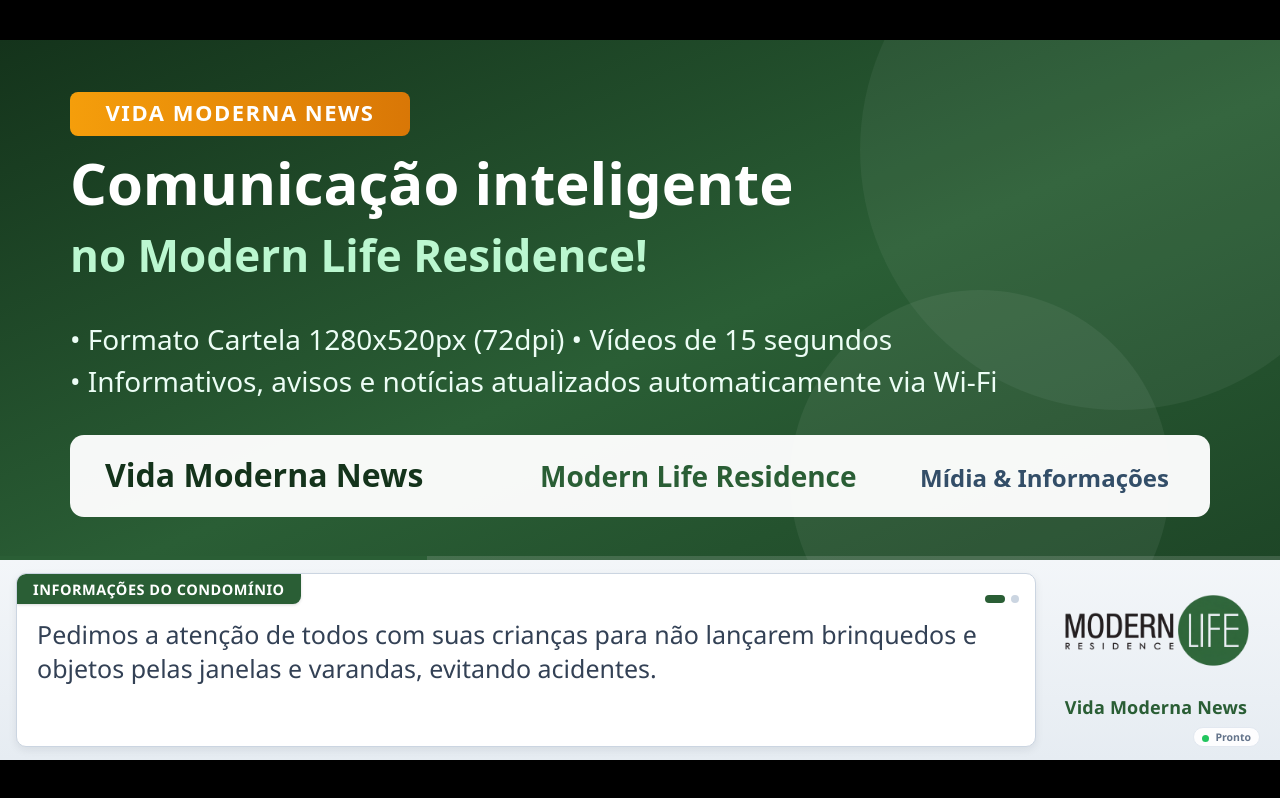
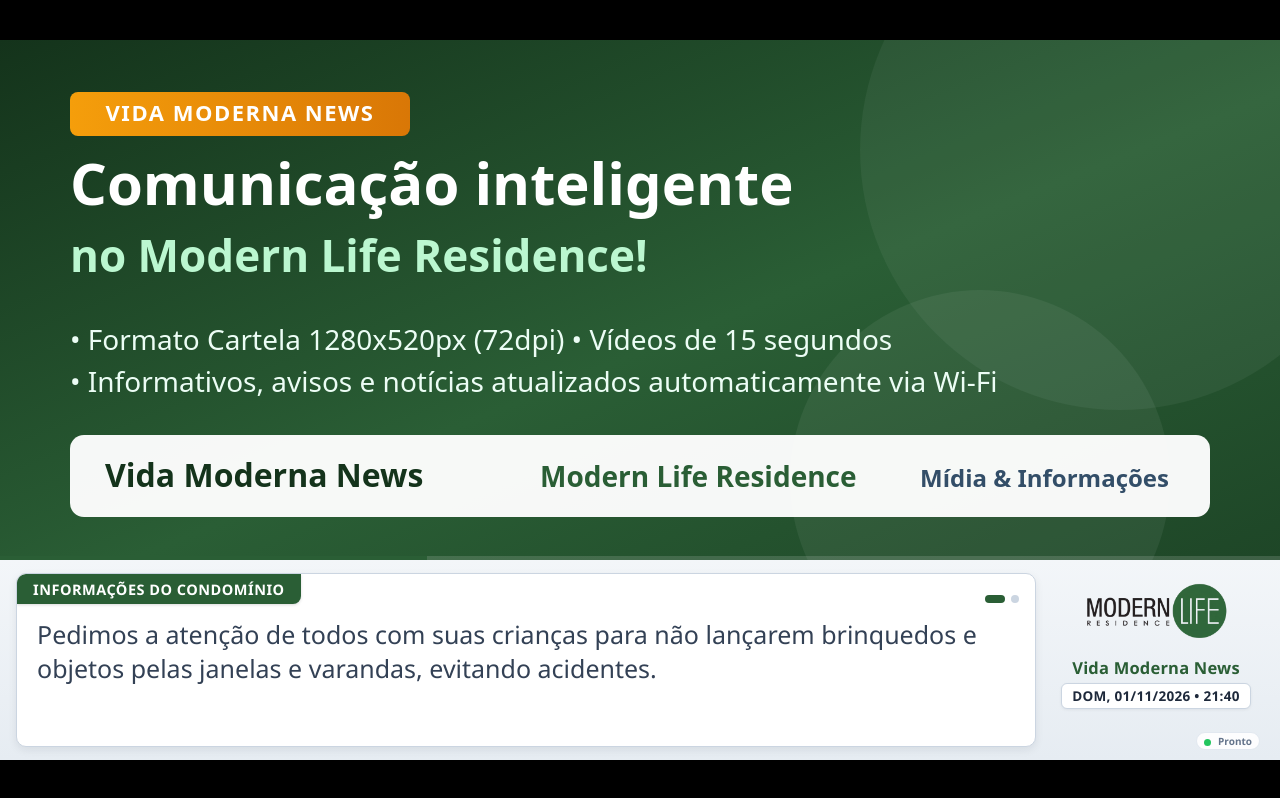
Before and after one commit to alescristao-cpu/vida-moderna-news, a website: page index.html in a window 1280 px wide. Drawn offline with Linux system fonts and the light colour scheme; no server answers.

Commit message:
Add live date and time badge below Vida Moderna News and logo in footer

```diff
--- a/css/player.css
+++ b/css/player.css
@@ -321,36 +321,53 @@ body.hide-cursor * {
   filter: alpha(opacity=0);
 }
 
-/* Coluna Direita: Logo Modern Life Residence + Vida Moderna News + Status Wi-Fi */
+/* Coluna Direita: Logo Modern Life Residence + Vida Moderna News + Data/Hora + Status Wi-Fi */
 #brand-column {
   position: absolute;
-  top: 13px;
+  top: 10px;
   right: 16px;
   width: 216px;
-  height: 174px;
+  height: 180px;
   text-align: center;
   cursor: pointer;
 }
 
 #brand-logo {
-  width: 210px;
+  width: 206px;
   height: auto;
-  max-height: 112px;
+  max-height: 86px;
   object-fit: contain;
   display: block;
-  margin: 4px auto 0 auto;
+  margin: 0 auto;
   border-radius: 6px;
   border: 0;
 }
 
 #brand-phone {
   font-family: 'Segoe UI', Roboto, Arial, sans-serif;
-  font-size: 18px;
+  font-size: 16.5px;
   font-weight: 800;
   color: #2a5e35;
   letter-spacing: 0.2px;
-  margin-top: 6px;
+  margin-top: 3px;
+  line-height: 1.15;
   text-align: center;
+}
+
+#brand-datetime {
+  font-family: 'Segoe UI', Roboto, Arial, sans-serif;
+  font-size: 13.5px;
+  font-weight: 700;
+  color: #1e293b;
+  background: #ffffff;
+  border: 1px solid #cbd5e1;
+  border-radius: 6px;
+  padding: 3px 10px;
+  margin: 5px auto 0 auto;
+  display: inline-block;
+  letter-spacing: 0.3px;
+  box-shadow: 0 1px 3px rgba(15, 23, 42, 0.06);
+  white-space: nowrap;
 }
 
 /* Indicador discreto de Wi-Fi / Sincronização Automática */
@@ -358,11 +375,11 @@ body.hide-cursor * {
   position: absolute;
   bottom: 0px;
   right: 4px;
-  font-size: 10.5px;
+  font-size: 10px;
   font-weight: 600;
   color: #64748b;
   background: rgba(255, 255, 255, 0.9);
-  padding: 2px 8px;
+  padding: 1px 7px;
   border-radius: 12px;
   border: 1px solid #e2e8f0;
   white-space: nowrap;
--- a/index.html
+++ b/index.html
@@ -12,12 +12,12 @@
   <meta name="browsermode" content="application">
   <title>Vida Moderna News - Player Android (1280x720)</title>
   <link rel="manifest" href="manifest.json">
-  <link rel="icon" sizes="192x192" href="assets/logo-modern-life.png?v=10">
-  <link rel="apple-touch-icon" href="assets/logo-modern-life.png?v=10">
+  <link rel="icon" sizes="192x192" href="assets/logo-modern-life.png?v=11">
+  <link rel="apple-touch-icon" href="assets/logo-modern-life.png?v=11">
   <meta http-equiv="Cache-Control" content="no-cache, no-store, must-revalidate">
   <meta http-equiv="Pragma" content="no-cache">
   <meta http-equiv="Expires" content="0">
-  <link rel="stylesheet" href="css/player.css?v=10">
+  <link rel="stylesheet" href="css/player.css?v=11">
 </head>
 <body>
   <!-- Botão flutuante que some sozinho assim que entra em Modo Apresentação (Tela Cheia sem barra de endereços) -->
@@ -66,10 +66,11 @@
           </div>
         </div>
 
-        <!-- Assinatura Vida Moderna News + Logo Modern Life Residence (Clique abre menu do aparelho/admin) -->
+        <!-- Assinatura Vida Moderna News + Logo Modern Life Residence + Data e Horário (Clique abre menu do aparelho/admin) -->
         <div id="brand-column" title="Toque para configurar o aparelho ou abrir o Painel Vida Moderna News">
-          <img id="brand-logo" src="assets/logo-modern-life.png?v=10" alt="Modern Life Residence - Vida Moderna News">
+          <img id="brand-logo" src="assets/logo-modern-life.png?v=11" alt="Modern Life Residence - Vida Moderna News">
           <div id="brand-phone">Vida Moderna News</div>
+          <div id="brand-datetime">--/--/---- • --:--</div>
           <div id="sync-status-pill">
             <span id="wifi-dot" class="wifi-dot online"></span>
             <span id="sync-status-text">Online</span>
@@ -126,8 +127,8 @@
     </div>
   </div>
 
-  <script src="js/cloud-config.js?v=10"></script>
-  <script src="js/db.js?v=10"></script>
-  <script src="js/player.js?v=10"></script>
+  <script src="js/cloud-config.js?v=11"></script>
+  <script src="js/db.js?v=11"></script>
+  <script src="js/player.js?v=11"></script>
 </body>
 </html>
--- a/js/player.js
+++ b/js/player.js
@@ -13,6 +13,7 @@
   var noticeTextEl = document.getElementById('notice-text');
   var noticeDotsEl = document.getElementById('notice-dots');
   var brandPhoneEl = document.getElementById('brand-phone');
+  var brandDateTimeEl = document.getElementById('brand-datetime');
   var brandColumnEl = document.getElementById('brand-column');
 
   var wifiDotEl = document.getElementById('wifi-dot');
@@ -565,6 +566,26 @@
     deviceModalEl.className = 'hidden';
   });
 
+  function pad2(num) {
+    return num < 10 ? '0' + num : String(num);
+  }
+
+  function updateBrandDateTime() {
+    if (!brandDateTimeEl) return;
+    var now = new Date();
+    var dias = ['DOM', 'SEG', 'TER', 'QUA', 'QUI', 'SEX', 'SÁB'];
+    var diaSemana = dias[now.getDay()] || '';
+    var dia = pad2(now.getDate());
+    var mes = pad2(now.getMonth() + 1);
+    var ano = now.getFullYear();
+    var horas = pad2(now.getHours());
+    var minutos = pad2(now.getMinutes());
+    brandDateTimeEl.textContent = diaSemana + ', ' + dia + '/' + mes + '/' + ano + ' • ' + horas + ':' + minutos;
+  }
+
+  updateBrandDateTime();
+  setInterval(updateBrandDateTime, 1000);
+
   if (currentState.config && currentState.config.telefoneSuporte) {
     brandPhoneEl.textContent = currentState.config.telefoneSuporte;
   }
--- a/public/css/player.css
+++ b/public/css/player.css
@@ -321,36 +321,53 @@ body.hide-cursor * {
   filter: alpha(opacity=0);
 }
 
-/* Coluna Direita: Logo Modern Life Residence + Vida Moderna News + Status Wi-Fi */
+/* Coluna Direita: Logo Modern Life Residence + Vida Moderna News + Data/Hora + Status Wi-Fi */
 #brand-column {
   position: absolute;
-  top: 13px;
+  top: 10px;
   right: 16px;
   width: 216px;
-  height: 174px;
+  height: 180px;
   text-align: center;
   cursor: pointer;
 }
 
 #brand-logo {
-  width: 210px;
+  width: 206px;
   height: auto;
-  max-height: 112px;
+  max-height: 86px;
   object-fit: contain;
   display: block;
-  margin: 4px auto 0 auto;
+  margin: 0 auto;
   border-radius: 6px;
   border: 0;
 }
 
 #brand-phone {
   font-family: 'Segoe UI', Roboto, Arial, sans-serif;
-  font-size: 18px;
+  font-size: 16.5px;
   font-weight: 800;
   color: #2a5e35;
   letter-spacing: 0.2px;
-  margin-top: 6px;
+  margin-top: 3px;
+  line-height: 1.15;
   text-align: center;
+}
+
+#brand-datetime {
+  font-family: 'Segoe UI', Roboto, Arial, sans-serif;
+  font-size: 13.5px;
+  font-weight: 700;
+  color: #1e293b;
+  background: #ffffff;
+  border: 1px solid #cbd5e1;
+  border-radius: 6px;
+  padding: 3px 10px;
+  margin: 5px auto 0 auto;
+  display: inline-block;
+  letter-spacing: 0.3px;
+  box-shadow: 0 1px 3px rgba(15, 23, 42, 0.06);
+  white-space: nowrap;
 }
 
 /* Indicador discreto de Wi-Fi / Sincronização Automática */
@@ -358,11 +375,11 @@ body.hide-cursor * {
   position: absolute;
   bottom: 0px;
   right: 4px;
-  font-size: 10.5px;
+  font-size: 10px;
   font-weight: 600;
   color: #64748b;
   background: rgba(255, 255, 255, 0.9);
-  padding: 2px 8px;
+  padding: 1px 7px;
   border-radius: 12px;
   border: 1px solid #e2e8f0;
   white-space: nowrap;
```
Also changed, not shown: admin.html (+7 -7 lines), public/admin.html (+7 -7 lines), public/index.html (+9 -8 lines), public/js/player.js (+21 -0 lines).
